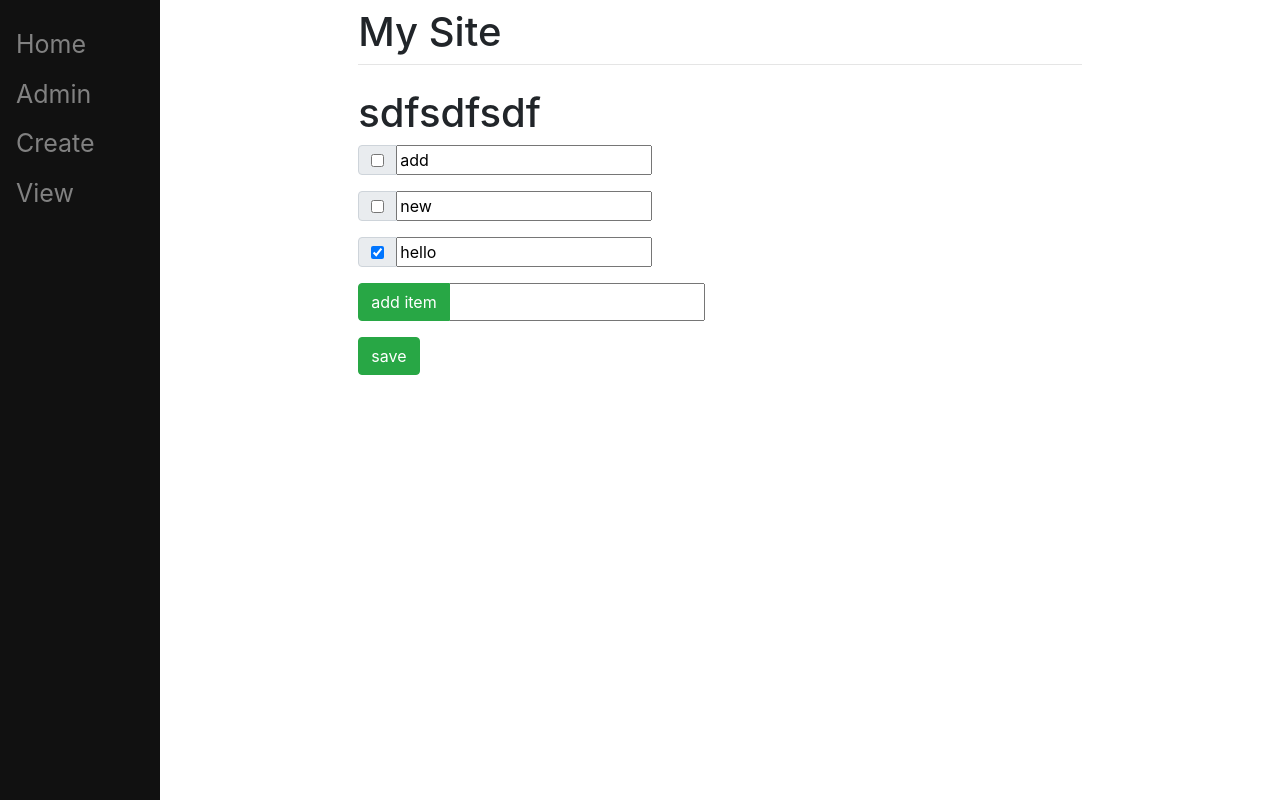
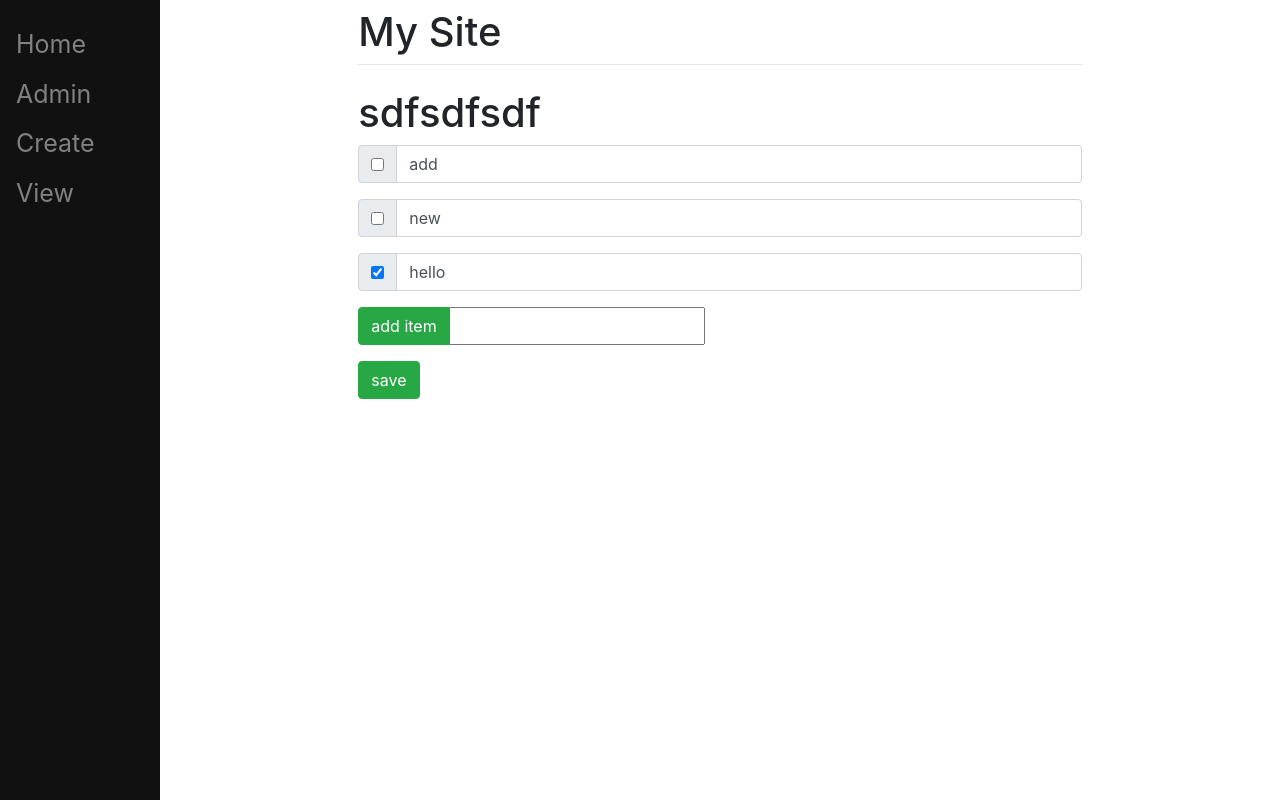
Before and after one commit to Revertionist/DjangoToDoList, a Django app: page /2 in a window 1280 px wide. Run offline with Django 4.2, Linux system fonts and the light colour scheme; data comes from the database, SQL or seed files in the repository; both versions use the stored data as it was after the commit.

Commit message:
class adjustment

```diff
--- a/myapp/templates/myapp/list.html
+++ b/myapp/templates/myapp/list.html
@@ -17,7 +17,7 @@
                 {% endif %}
             </div>
         </div>
-        <input type="text" , value="{{item.text}}" class="" form-control">
+        <input type="text" , value="{{item.text}}" class="form-control">
     </div>
     {% endfor %}
     <div class="input-group mb-3">
```
Also changed, not shown: db.sqlite3.
